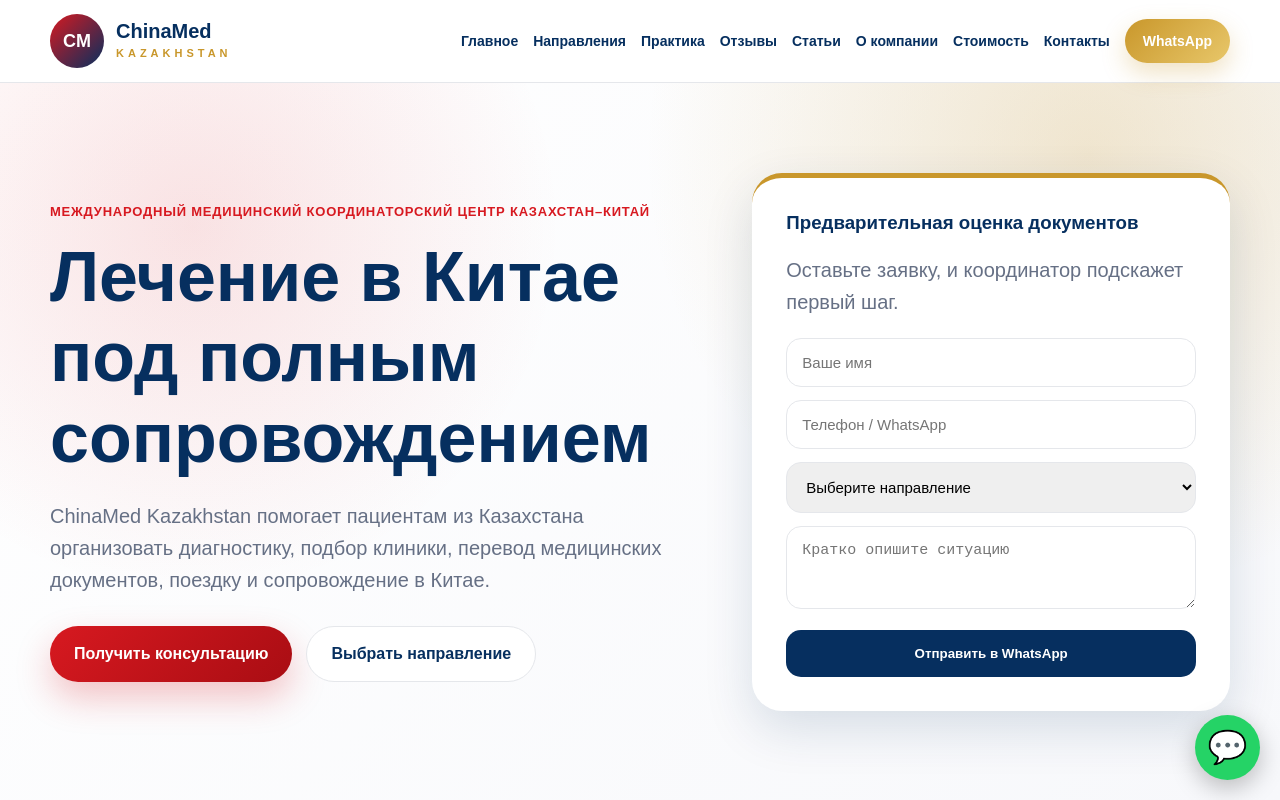
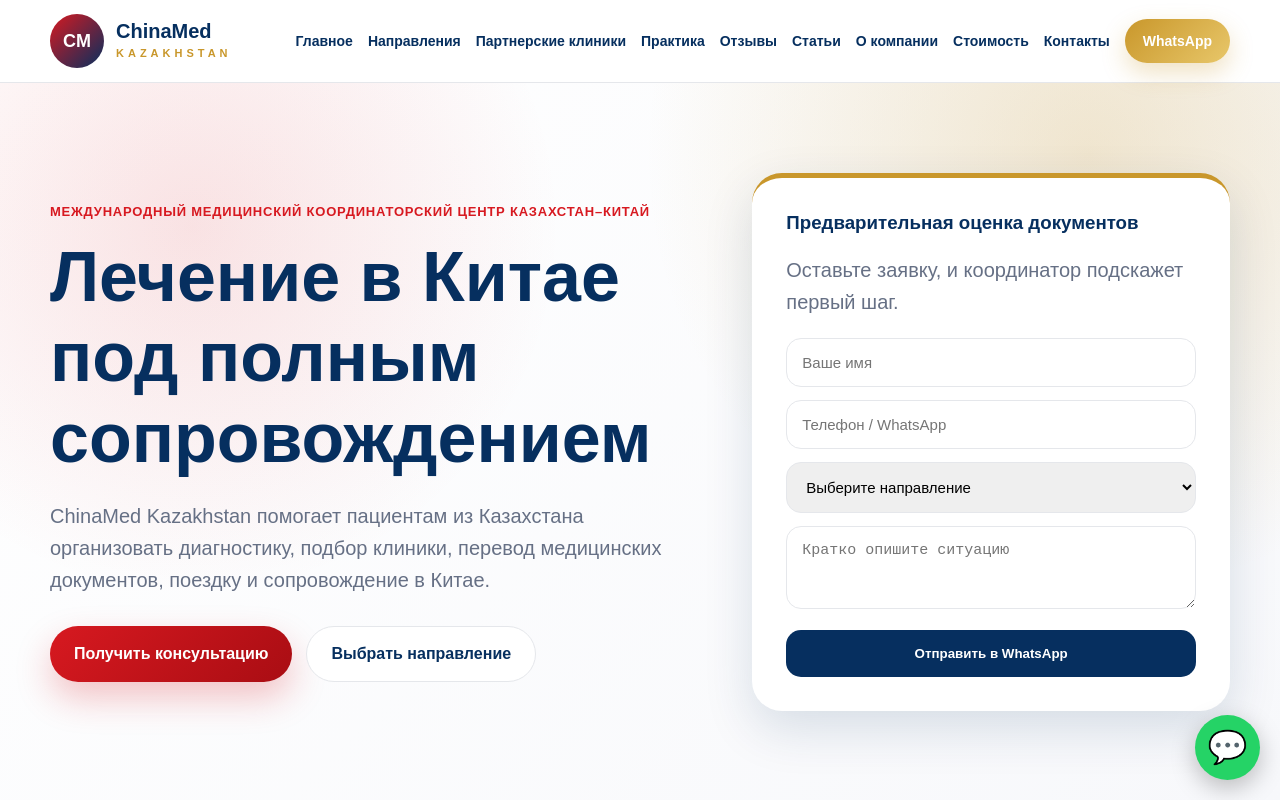
Before and after one commit to chinamed-kz/chinamed-kz.github.io, a plain HTML site: page index.html in a window 1280 px wide. Shown: the top 800 px of the page. Drawn offline with Linux system fonts and the light colour scheme.

Commit message:
Update index.html

```diff
--- a/index.html
+++ b/index.html
@@ -526,6 +526,7 @@ gtag('config', 'G-QL8H5KCCKB');
     <nav id="menu">
       <a href="#home">Главное</a>
       <a href="#directions">Направления</a>
+      <a href="partners.html">Партнерские клиники</a>
       <a href="#practice">Практика</a>
       <a href="#reviews">Отзывы</a>
       <a href="#blog">Статьи</a>
```
